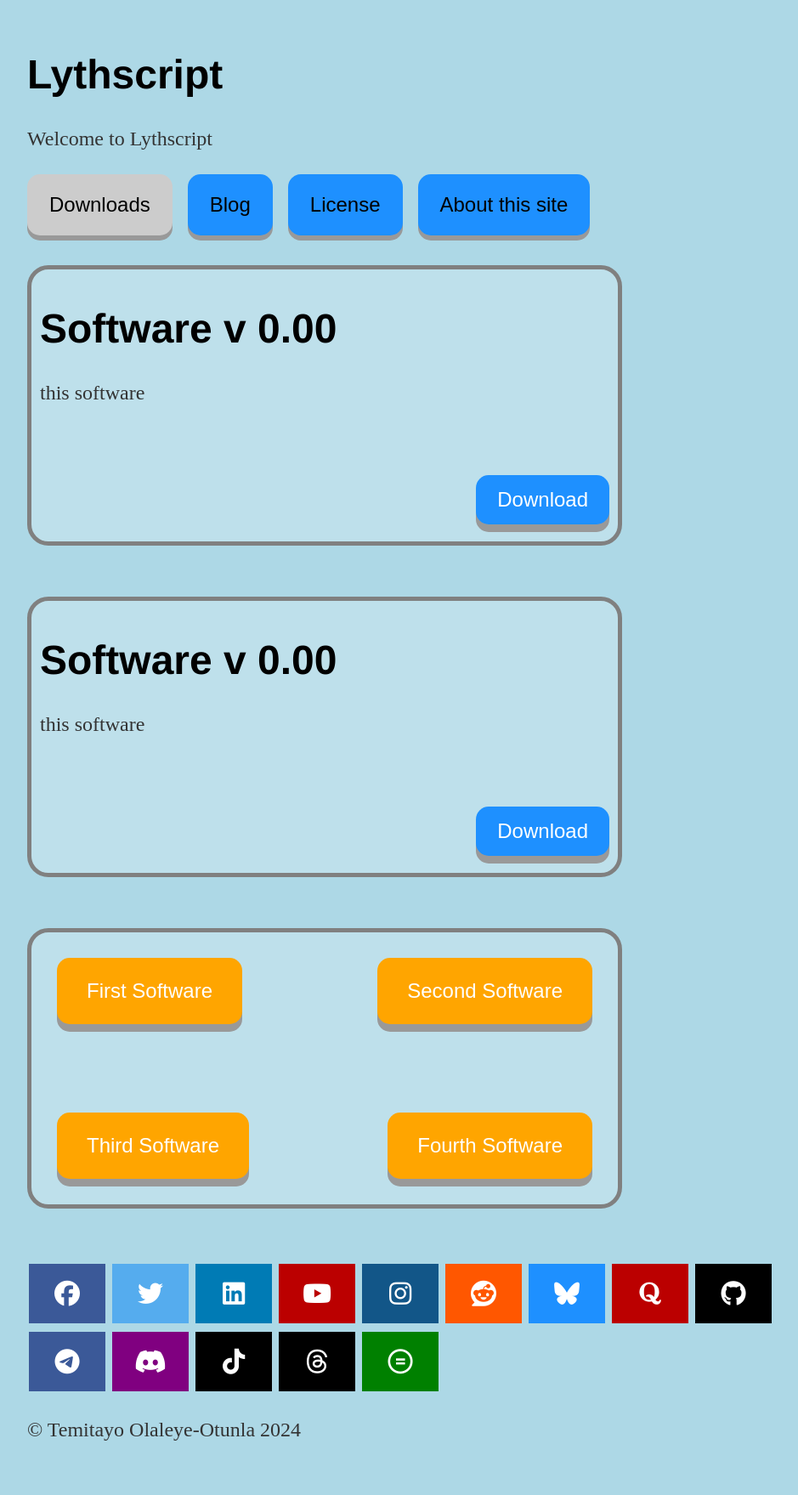
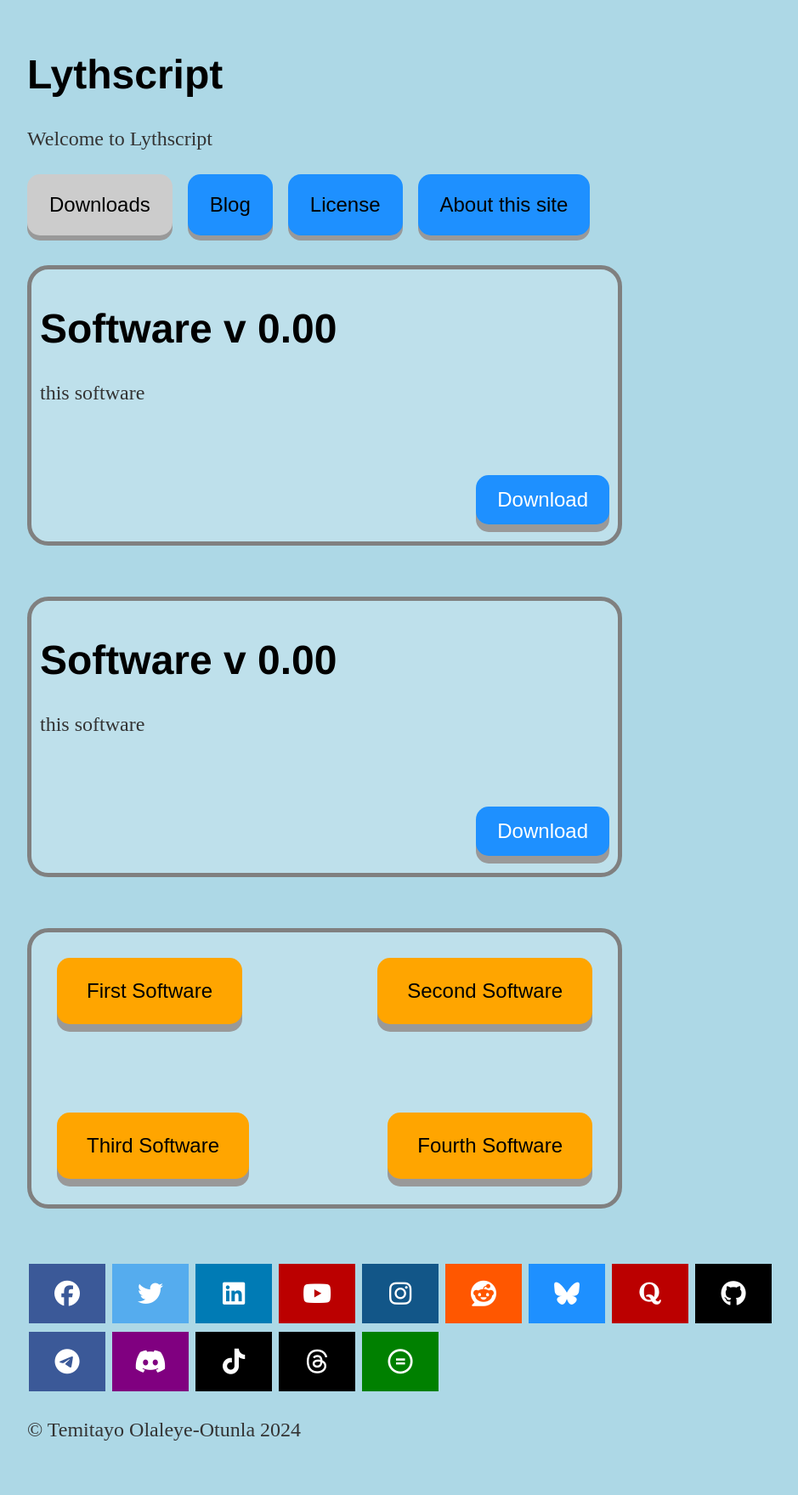
Before and after one commit to lythwind/lythwind.github.io, a Jekyll site: the page built from index.html, in a window 1280 px wide. Shown: the whole page at 85% size, without its empty margins (160-1099 px from the left). Built offline with Jekyll 4.4.1, drawn with Linux system fonts in a browser that asks for light colours; nearby versions of some CDN libraries.

Commit message:
Update main.css

```diff
--- a/css/main.css
+++ b/css/main.css
@@ -219,7 +219,7 @@ position: absolute;
   text-align: center;
   text-decoration: none;
   outline: none;
-  color: #fff;
+  color: black;
   background-color: orange;
   border: none;
   border-radius: 15px;
```
